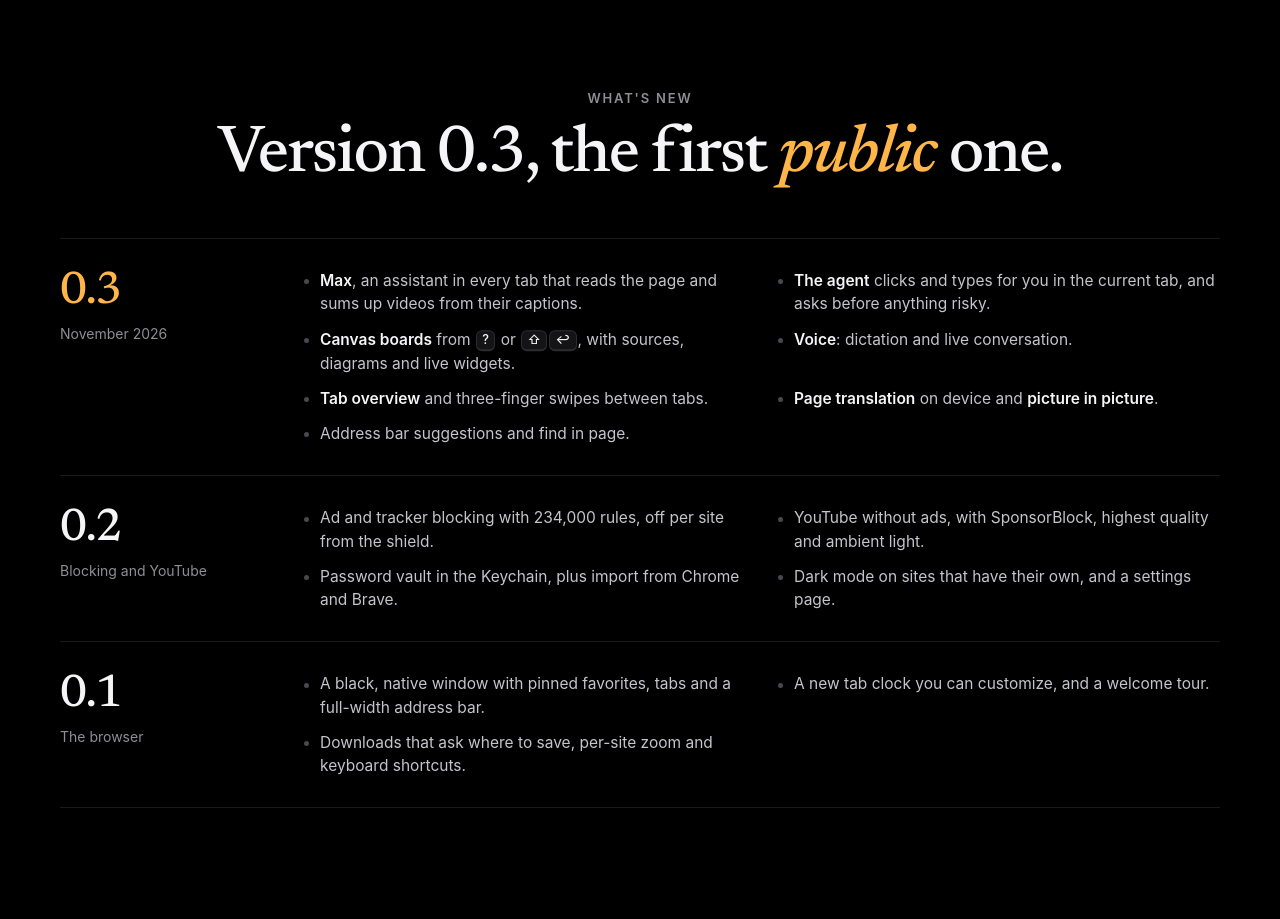
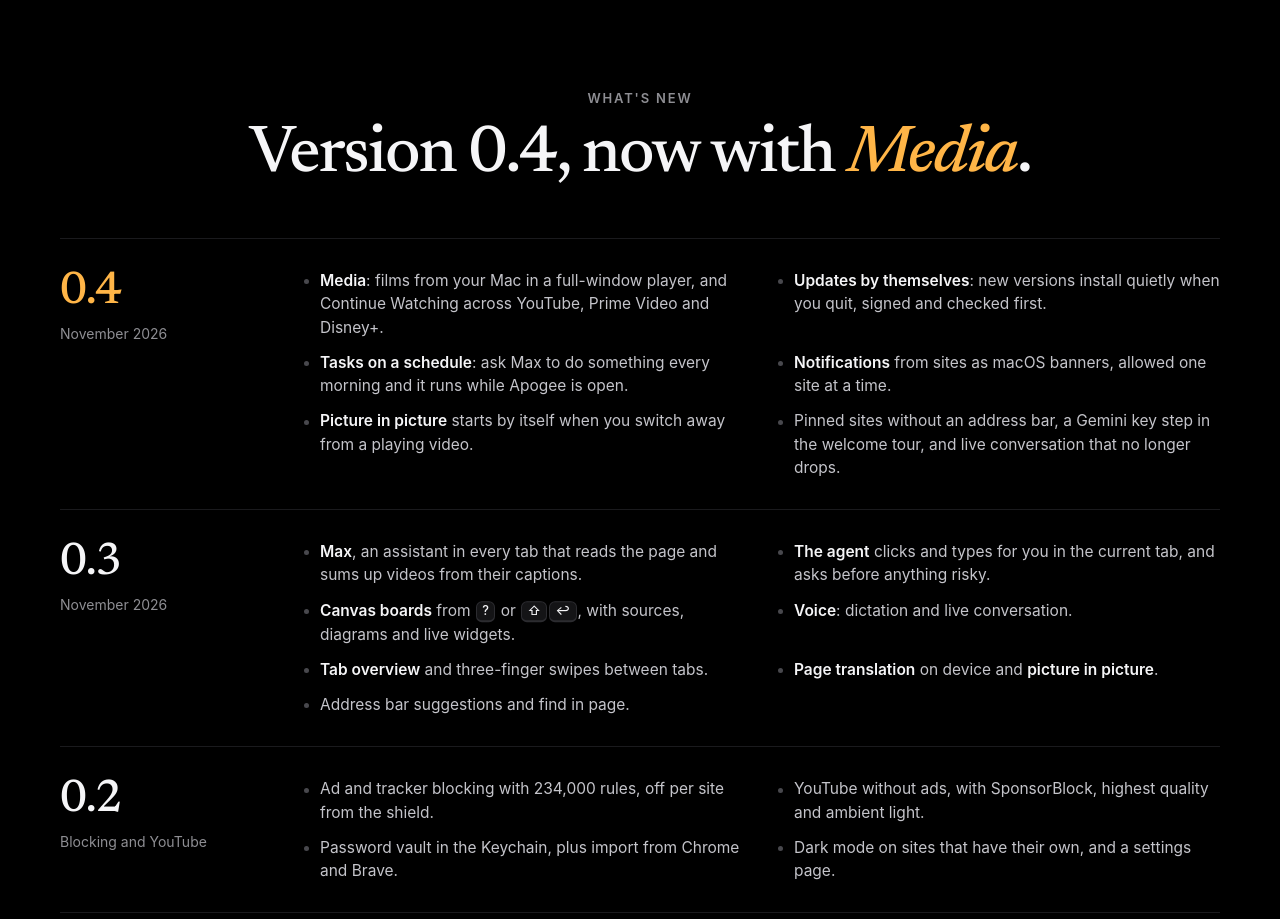
Before and after one commit to JerzySukiennik/apogee, a plain HTML site: page index.html in a window 1280 px wide. Shown: the part 6620-7539 px from the top of the page. Drawn offline with Linux system fonts and the light colour scheme; animation ran at ten frames a second.

Commit message:
Apogee 0.4: public Media, Gemini key in onboarding, signed silent updates
- Public edition gets Media without TMDB: films from a chosen folder with
  frame thumbnails and runtimes, service tiles and Continue Watching
- Welcome tour asks for a Gemini key and checks it with Google
- Updater checks update.json, verifies an Ed25519 signature and the code
  signature, and swaps the app when it quits; What's new opens once
- Public edition keeps its own AI key items and never uses the Pupka
  connector or personal test fixtures
- Release script builds DMGs and signed archives and writes update.json

Co-Authored-By: Claude Opus 5.5 <noreply@anthropic.com>

```diff
--- a/index.html
+++ b/index.html
@@ -71,7 +71,7 @@
           <span class="chip-tag">Your Mac</span>
         </a>
       </div>
-      <p class="dl-meta"><span data-dl-note>Version 0.3 · Free · macOS 14 Sonoma or later</span><span class="sep">·</span><a href="#install">How to open it</a></p>
+      <p class="dl-meta"><span data-dl-note>Version 0.4 · Free · macOS 14 Sonoma or later</span><span class="sep">·</span><a href="#install">How to open it</a></p>
       <details class="which">
         <summary>Which one do I need?</summary>
         <p>Open the Apple menu and choose About This Mac. If it says <b>Chip: Apple M1</b> or any other M chip, take Apple Silicon. If it says <b>Processor: Intel</b>, take Intel.</p>
@@ -369,9 +369,20 @@
     <div class="wrap">
       <div class="head reveal">
         <p class="kicker">What's new</p>
-        <h2>Version 0.3, the first <em>public</em> one.</h2>
+        <h2>Version 0.4, now with <em>Media</em>.</h2>
       </div>
       <div class="rels">
+        <article class="rel reveal">
+          <div class="rel-v"><b>0.4</b><span>November 2026</span></div>
+          <ul>
+            <li><b>Media</b>: films from your Mac in a full-window player, and Continue Watching across YouTube, Prime Video and Disney+.</li>
+            <li><b>Updates by themselves</b>: new versions install quietly when you quit, signed and checked first.</li>
+            <li><b>Tasks on a schedule</b>: ask Max to do something every morning and it runs while Apogee is open.</li>
+            <li><b>Notifications</b> from sites as macOS banners, allowed one site at a time.</li>
+            <li><b>Picture in picture</b> starts by itself when you switch away from a playing video.</li>
+            <li>Pinned sites without an address bar, a Gemini key step in the welcome tour, and live conversation that no longer drops.</li>
+          </ul>
+        </article>
         <article class="rel reveal">
           <div class="rel-v"><b>0.3</b><span>November 2026</span></div>
           <ul>
@@ -480,7 +491,7 @@
           <span class="chip-tag">Your Mac</span>
         </a>
       </div>
-      <p class="dl-meta"><span data-dl-note>Version 0.3 · Free · macOS 14 Sonoma or later</span></p>
+      <p class="dl-meta"><span data-dl-note>Version 0.4 · Free · macOS 14 Sonoma or later</span></p>
     </div>
   </section>
 </main>
```
